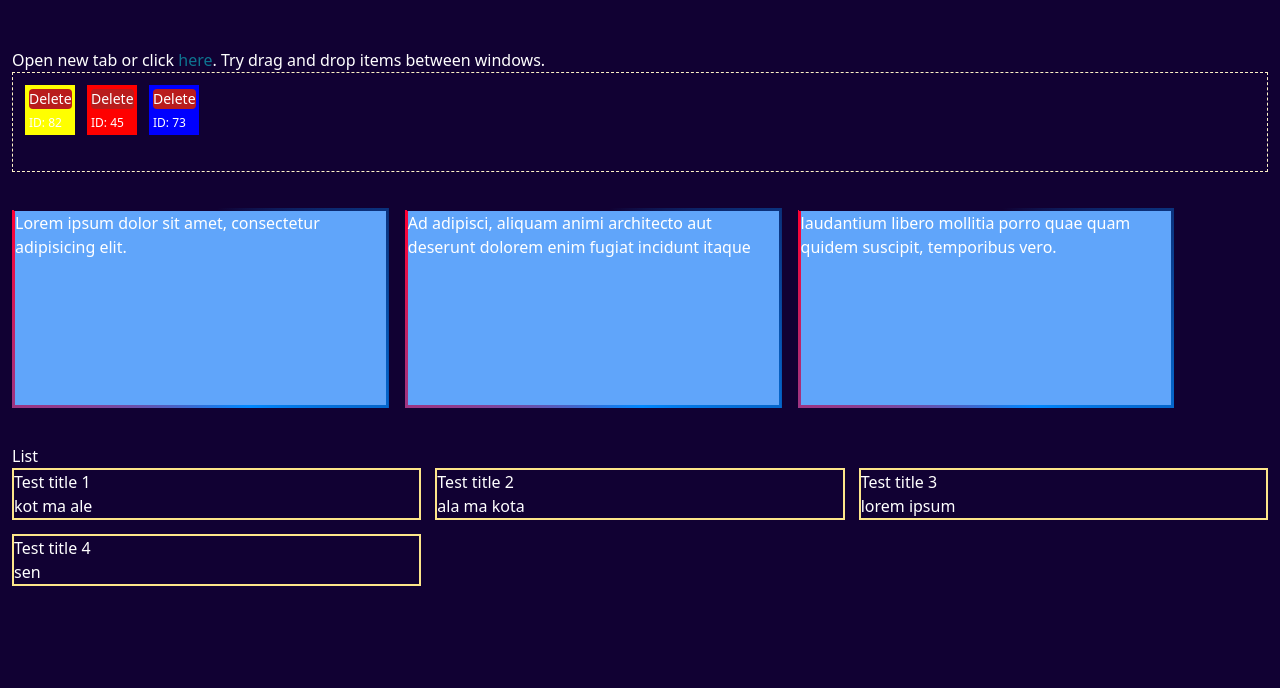
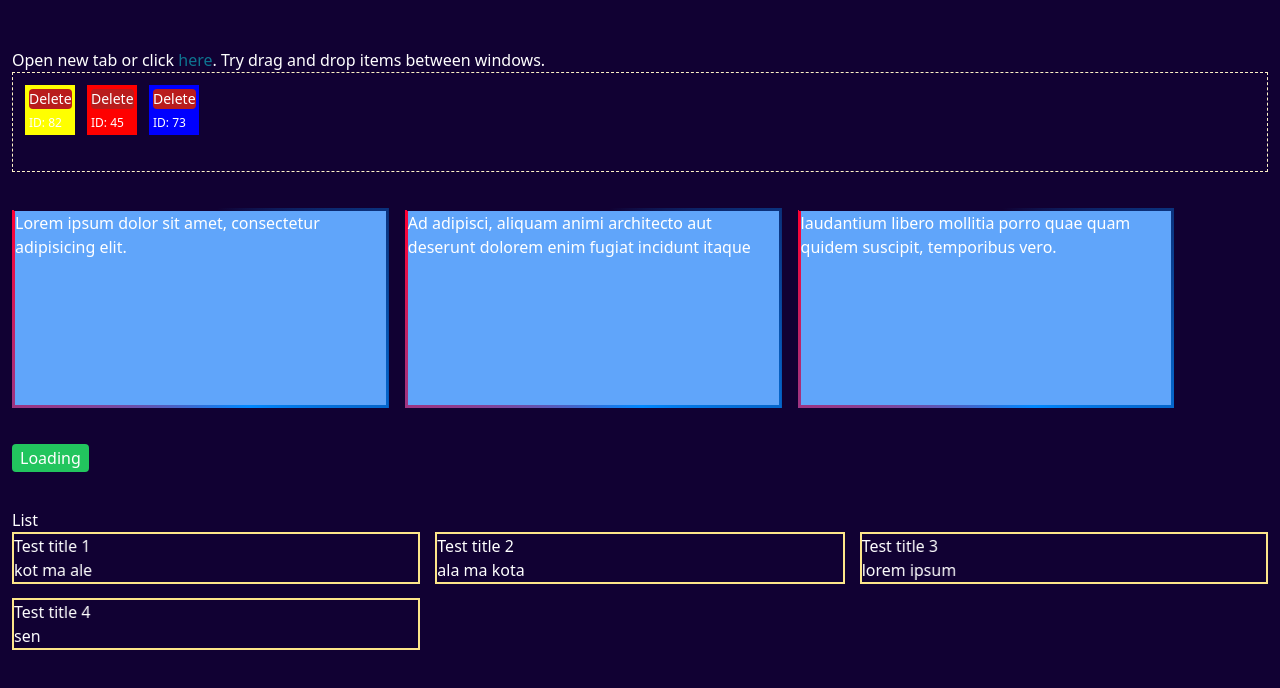
Before and after one commit to DawidRoguziak/playground, a Vue app: page / in a window 1280 px wide. Shown: the top 688 px of the page. Built offline with nearby package versions, Linux system fonts and the light colour scheme.

Commit message:
feat: view home

```diff
--- a/src/views/ViewHome.vue
+++ b/src/views/ViewHome.vue
@@ -5,6 +5,7 @@ import AnimatedBox from "@/components/AnimatedBox/AnimatedBox.vue";
 import PageIndicator from "@/components/PageIndicator/PageIndicator.vue";
 import Box3D from "@/components/Box3D/Box3D.vue";
 import VTAList from "@/components/ViewTransitionApiListAndElement/VTAList.vue";
+import AnimatedBoxLoop from "@/components/AnimatedButton/AnimatedBoxLoop.vue";
 </script>
 
 <template>
@@ -30,7 +31,7 @@ import VTAList from "@/components/ViewTransitionApiListAndElement/VTAList.vue";
       </div>
 
       <div class="mb-9">
-<!--        <AnimatedBoxLoop />-->
+        <AnimatedBoxLoop />
       </div>
 
       <div class="mb-9">
```
